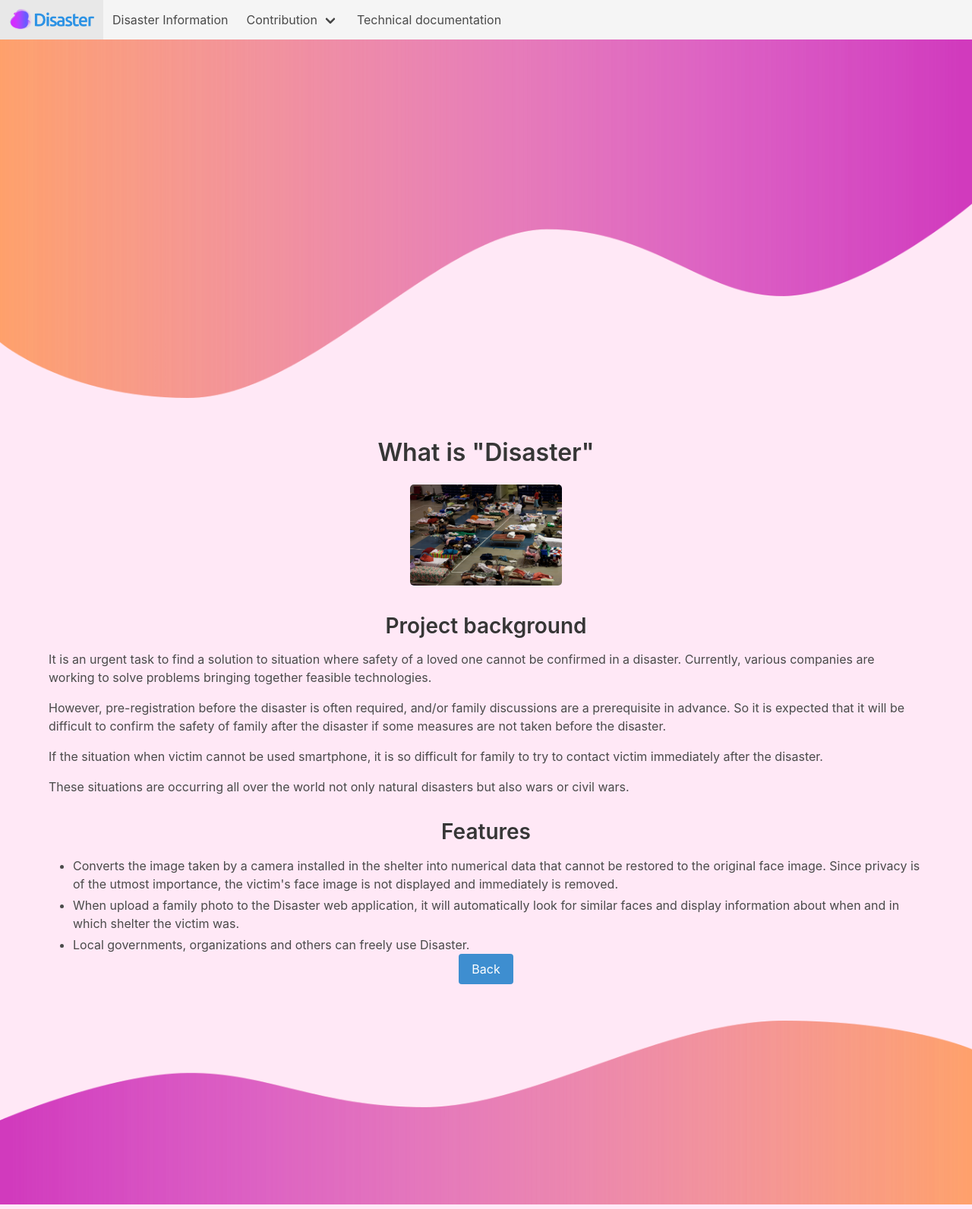
After one commit to yKesamaru/disaster, a Flask app: page /more_details in a window 1280 px wide. The commit adds this page. Shown: the whole page at 76% size. Run offline with Flask 2, Linux system fonts and the light colour scheme; parts of the project's set-up code (start-up, migrations or seed data) failed here and were passed over.

Commit message:
[add] Added display of Disaster web application.

```diff
--- a/web_app/main.py
+++ b/web_app/main.py
@@ -68,6 +68,11 @@ def goto_upload_page():
         'upload_page.html'
     )
 
+@app.route('/more_details')
+def more_details():
+    return render_template(
+        'more_details.html'
+    )
 
 @app.route('/terms_n_conditions')
 def terms_n_conditions():
--- a/web_app/templates/base.html
+++ b/web_app/templates/base.html
@@ -45,21 +45,22 @@
                     <div class="navbar-dropdown">
                         <a class="navbar-item">Individual</a>
                         <a class="navbar-item">Enterprise</a>
+                        <a class="navbar-item">Organization</a>
                     </div>
                     <a class="navbar-item" href="https://github.com/yKesamaru/disaster#disaster"
-                        target="blank">Documentation</a>
+                        target="blank">Technical documentation</a>
                 </div>
             </div>
 
             <div class="navbar-end">
-                <div class="navbar-item">
+                <!-- <div class="navbar-item">
                     <div class="buttons">
                         <a class="button is-primary">
                             <strong>Sign up</strong>
                         </a>
                         <a class="button is-light">Log in</a>
                     </div>
-                </div>
+                </div> -->
             </div>
         </div>
     </nav>
--- /dev/null
+++ b/web_app/templates/more_details.html
@@ -0,0 +1,24 @@
+{% extends "base.html" %}
+{% block content %}
+<h1 class="title">What is "Disaster"</h1>
+<img src="/static/images/flooding-minot-n-d-june-24-2011-red-cross-shelter-in-an-auditorium-that-is-c80be8-1024.jpg"
+        width="200px" style="border-radius: 5px;" alt="">
+<h2>Project background</h2>
+<div class="has-text-left">
+    <p>It is an urgent task to find a solution to situation where safety of a loved one cannot be confirmed in a disaster. Currently, various companies are working to solve problems bringing together feasible technologies.</p>
+    <p>However, pre-registration before the disaster is often required, and/or family discussions are a prerequisite in advance. So it is expected that it will be difficult to confirm the safety of family after the disaster if some measures are not taken before the disaster.</p>
+    <p>If the situation when victim cannot be used smartphone, it is so difficult for family to try to contact victim immediately after the disaster.</p>
+    <p>These situations are occurring all over the world not only natural disasters but also wars or civil wars.</p>
+</div>
+<h2>Features</h2>
+<div class="has-text-left">
+    <ul>
+        <li>Converts the image taken by a camera installed in the shelter into numerical data that cannot be restored to the original face image. Since privacy is of the utmost importance, the victim's face image is not displayed and immediately is removed.</li>
+        <li>When upload a family photo to the Disaster web application, it will automatically look for similar faces and display information about when and in which shelter the victim was.</li>
+        <li>Local governments, organizations and others can freely use Disaster.</li>
+    </ul>
+</div>
+<a href="{{ url_for('index') }}">
+    <button class="button is-info">Back</button>
+</a>
+{% endblock %}
--- a/web_app/templates/search_result.html
+++ b/web_app/templates/search_result.html
@@ -19,8 +19,8 @@
 <div class="box">
     <p class="subtitle"><strong>Detailed information</strong></p>
     {% if shelter_name == "couldn't find that person" %}
-    <p>We couldn't find your loved one.</p>
-    <p>Check again a little later. </p>
+    <p>We couldn't find person who you looking for.</p>
+    <p>Try it with a different photo, or try again after a while.</p>
     {% else %}
     <p>&#128467; {{ date }}</p>
     <!-- Disable html escaping -->
--- a/web_app/templates/upload_page.html
+++ b/web_app/templates/upload_page.html
@@ -1,6 +1,10 @@
 {% extends "base.html" %}
 {% block content %}
-<p class="title">Choose a photo that clearly shows the face</p>
+<h1 class="title">Choose a photo that clearly shows the face</h1>
+<p class="has-text-left">
+    Upload a photo that clearly shows the face of the person you are looking for. <br />
+    You can select it by pressing the "Choose a photo" button.
+</p>
 <form method="post" enctype="multipart/form-data" action="uploads">
     <label class="button is-info">
         Choose a photo
```
Also changed, not shown: web_app/templates/index.html (+11 -1 lines).
